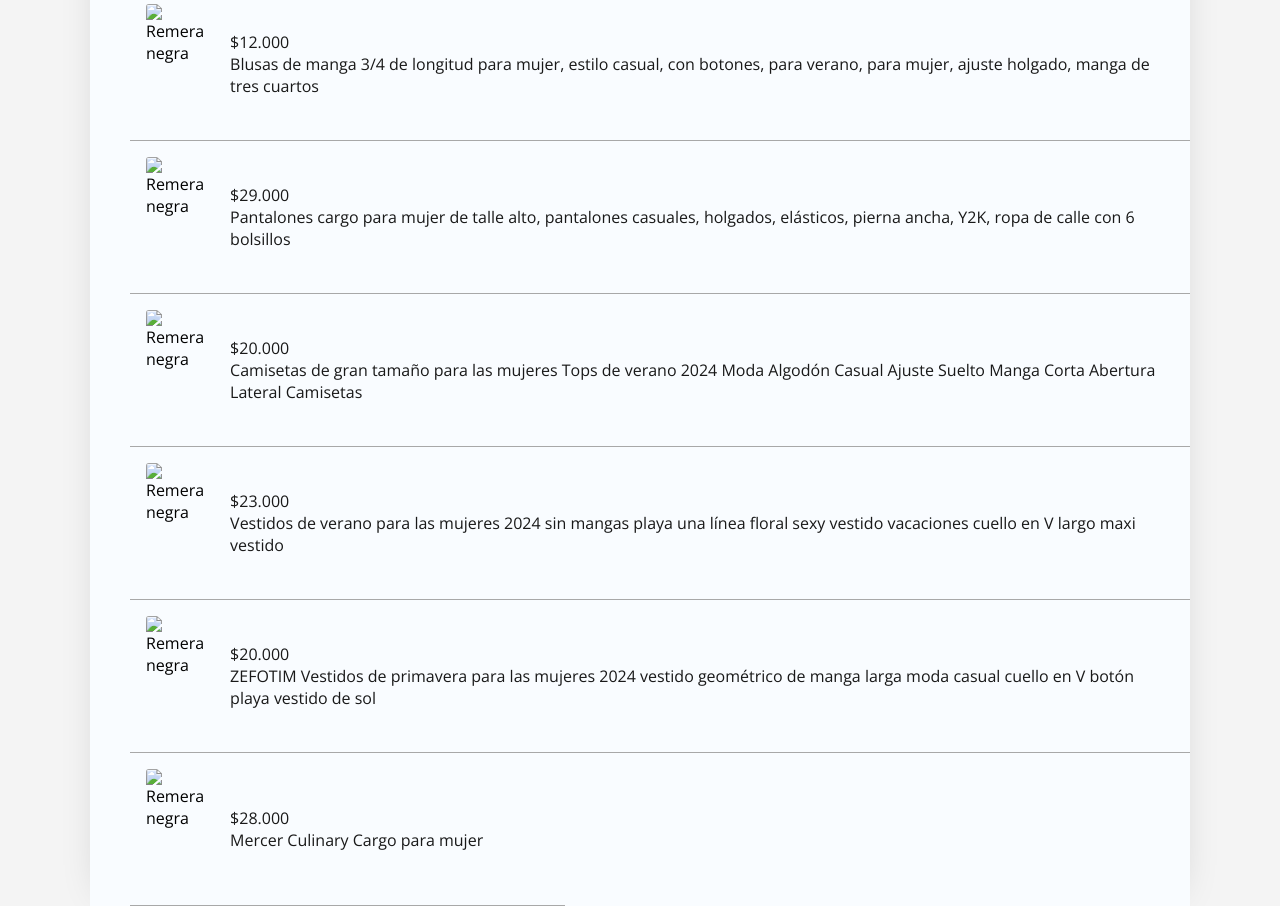
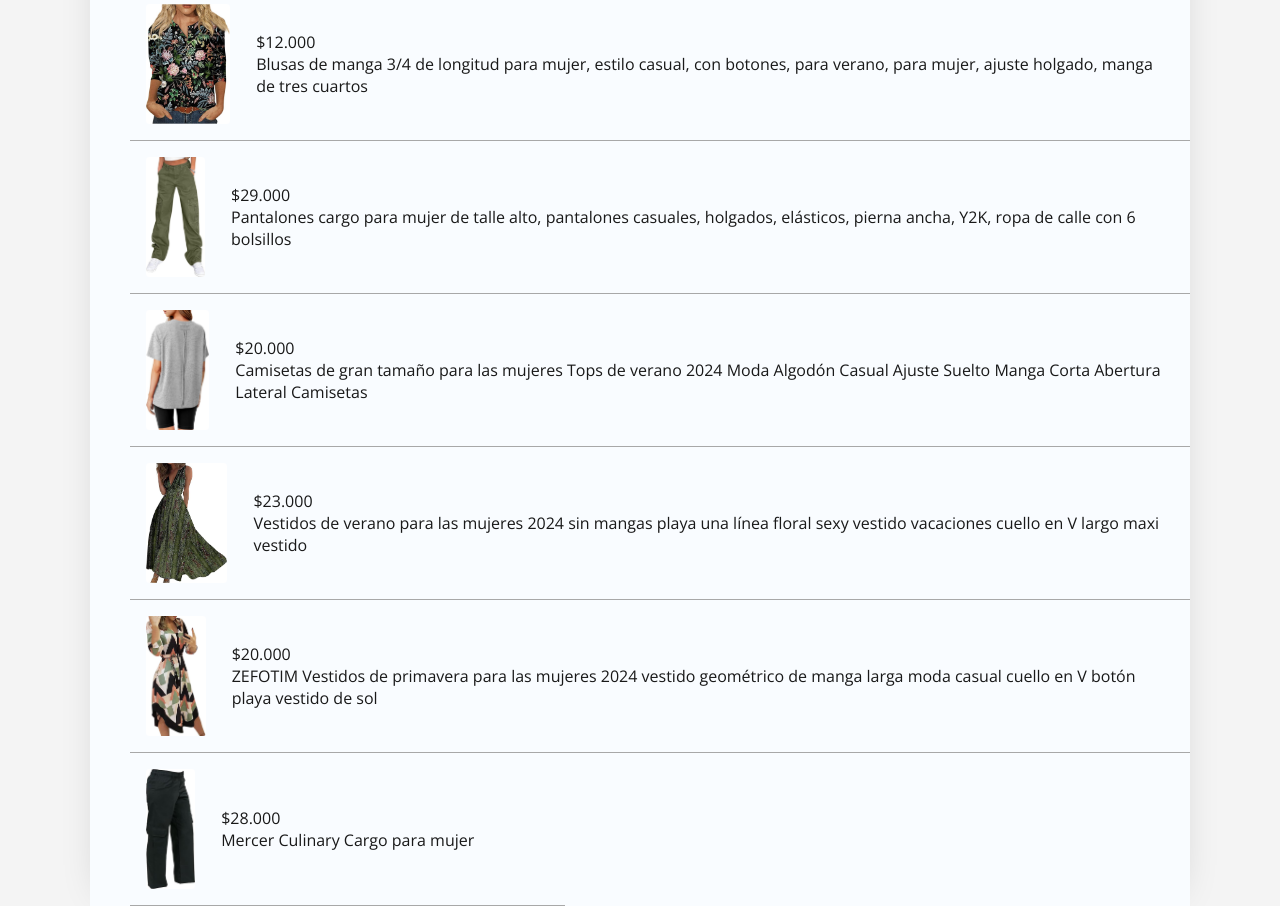
Before and after one commit to BautistaGvoz/Atenea, a plain HTML site: page Productos/mujeres.html in a window 1280 px wide. Shown: the part 353-1259 px from the top of the page. Drawn offline with nearby package versions, Linux system fonts and the light colour scheme; the site is published under a folder, as on GitHub Pages, so addresses that start at the root find nothing.

Commit message:
Update mujeres.html

```diff
--- a/Productos/mujeres.html
+++ b/Productos/mujeres.html
@@ -34,27 +34,27 @@
             <!-- Artículos de ventas / decidí que sean <p> y no <a> para acelerar trabajo y reducir el tiempo de correción, si en un futuro me veo con el tiempo, las voy a convertir en etiquetas <a> con su respectiva página -->
             <div class="clothes">
                 <div>
-                    <img src="/Imagenes/Ropa-Mujer/ropam1.jpg" alt="Remera negra">
+                    <img src="../Imagenes/Ropa-Mujer/ropam1.jpg" alt="Remera negra">
                     <p>$12.000<br>Blusas de manga 3/4 de longitud para mujer, estilo casual, con botones, para verano, para mujer, ajuste holgado, manga de tres cuartos</p>
                 </div>
                 <div>
-                    <img src="/Imagenes/Ropa-Mujer/ropam2.jpg" alt="Remera negra">
+                    <img src="../Imagenes/Ropa-Mujer/ropam2.jpg" alt="Remera negra">
                     <p>$29.000<br>Pantalones cargo para mujer de talle alto, pantalones casuales, holgados, elásticos, pierna ancha, Y2K, ropa de calle con 6 bolsillos</p>
                 </div>
                 <div>
-                    <img src="/Imagenes/Ropa-Mujer/ropam3.jpg" alt="Remera negra">
+                    <img src="../Imagenes/Ropa-Mujer/ropam3.jpg" alt="Remera negra">
                     <p>$20.000<br>Camisetas de gran tamaño para las mujeres Tops de verano 2024 Moda Algodón Casual Ajuste Suelto Manga Corta Abertura Lateral Camisetas</p>
                 </div>
                 <div>
-                    <img src="/Imagenes/Ropa-Mujer/ropam4.jpg" alt="Remera negra">
+                    <img src="../Imagenes/Ropa-Mujer/ropam4.jpg" alt="Remera negra">
                     <p>$23.000<br>Vestidos de verano para las mujeres 2024 sin mangas playa una línea floral sexy vestido vacaciones cuello en V largo maxi vestido</p>
                 </div>
                 <div>
-                    <img src="/Imagenes/Ropa-Mujer/ropam5.jpg" alt="Remera negra">
+                    <img src="../Imagenes/Ropa-Mujer/ropam5.jpg" alt="Remera negra">
                     <p>$20.000<br>ZEFOTIM Vestidos de primavera para las mujeres 2024 vestido geométrico de manga larga moda casual cuello en V botón playa vestido de sol</p>
                 </div>
                 <div>
-                    <img src="/Imagenes/Ropa-Mujer/ropam6.jpg" alt="Remera negra">
+                    <img src="../Imagenes/Ropa-Mujer/ropam6.jpg" alt="Remera negra">
                     <p>$28.000<br>Mercer Culinary Cargo para mujer</p>
                 </div>
             </div>
```
